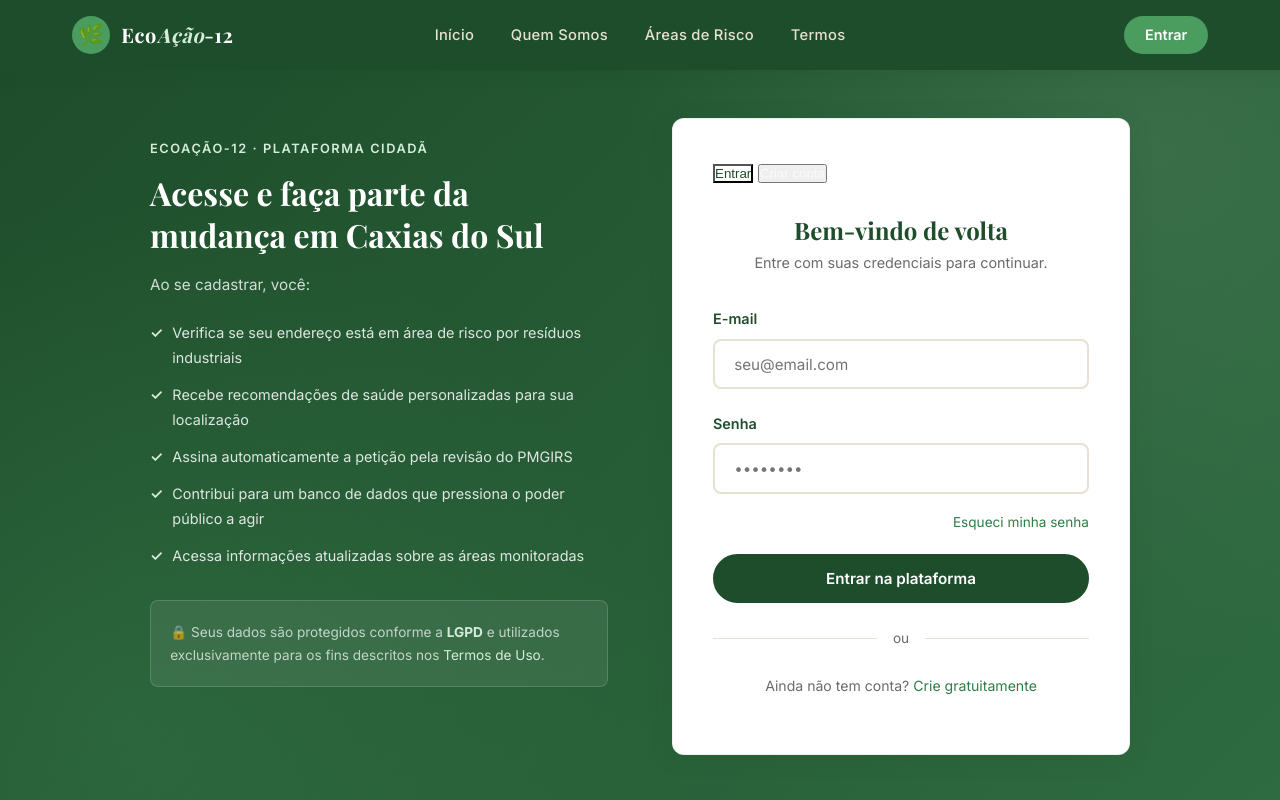
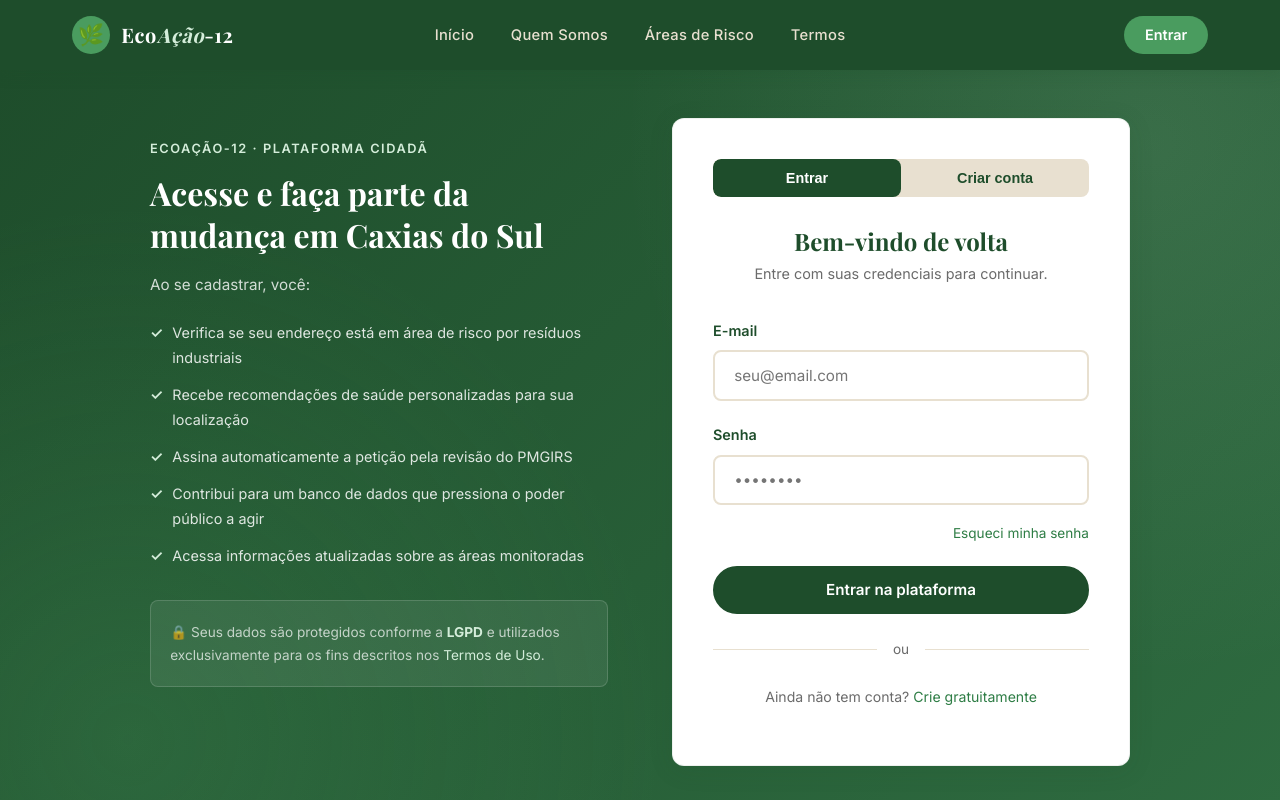
Before and after one commit to Vini7zxs/ecoacao-12, a plain HTML site: page ecoacao-site/pages/login.html in a window 1280 px wide. Shown: the top 800 px of the page. Drawn offline with nearby package versions, Linux system fonts and the light colour scheme; a web font is replaced by a local one.

Commit message:
Fix: melhora na visibilidade do login

```diff
--- a/ecoacao-site/pages/login.html
+++ b/ecoacao-site/pages/login.html
@@ -37,9 +37,10 @@
     .login-benefits li { display: flex; align-items: flex-start; gap: 0.6rem; color: rgba(255,255,255,0.85); font-size: 0.9rem; margin-bottom: 0.8rem; }
     .login-benefits li::before { content: "✓"; color: var(--verde-suave); font-weight: 700; flex-shrink: 0; }
     .login-form-side { flex: 1; min-width: 320px; }
-    .tab-nav { background: rgba(255,255,255,0.1); }
-    .tab-btn { color: rgba(255,255,255,0.7); }
-    .tab-btn.active { background: var(--branco); color: var(--verde-escuro); }
+    .tab-nav { background: var(--bege-escuro); border-radius: 8px; display: flex; overflow: hidden; }
+    .tab-btn { flex: 1; padding: 0.7rem 1rem; border: none; background: transparent; font-size: 0.9rem; font-weight: 600; cursor: pointer; color: var(--verde-escuro); transition: all 0.25s; }
+    .tab-btn:hover { background: rgba(46,125,69,0.08); }
+    .tab-btn.active { background: var(--verde-escuro); color: var(--branco); border-radius: 8px; }
     .tab-content { display: none; }
     .tab-content.show { display: block; }
     .terms-accept { background: var(--verde-suave); border-radius: var(--radius-sm); padding: 1rem 1.2rem; margin: 1rem 0; font-size: 0.85rem; color: var(--verde-escuro); }
```
